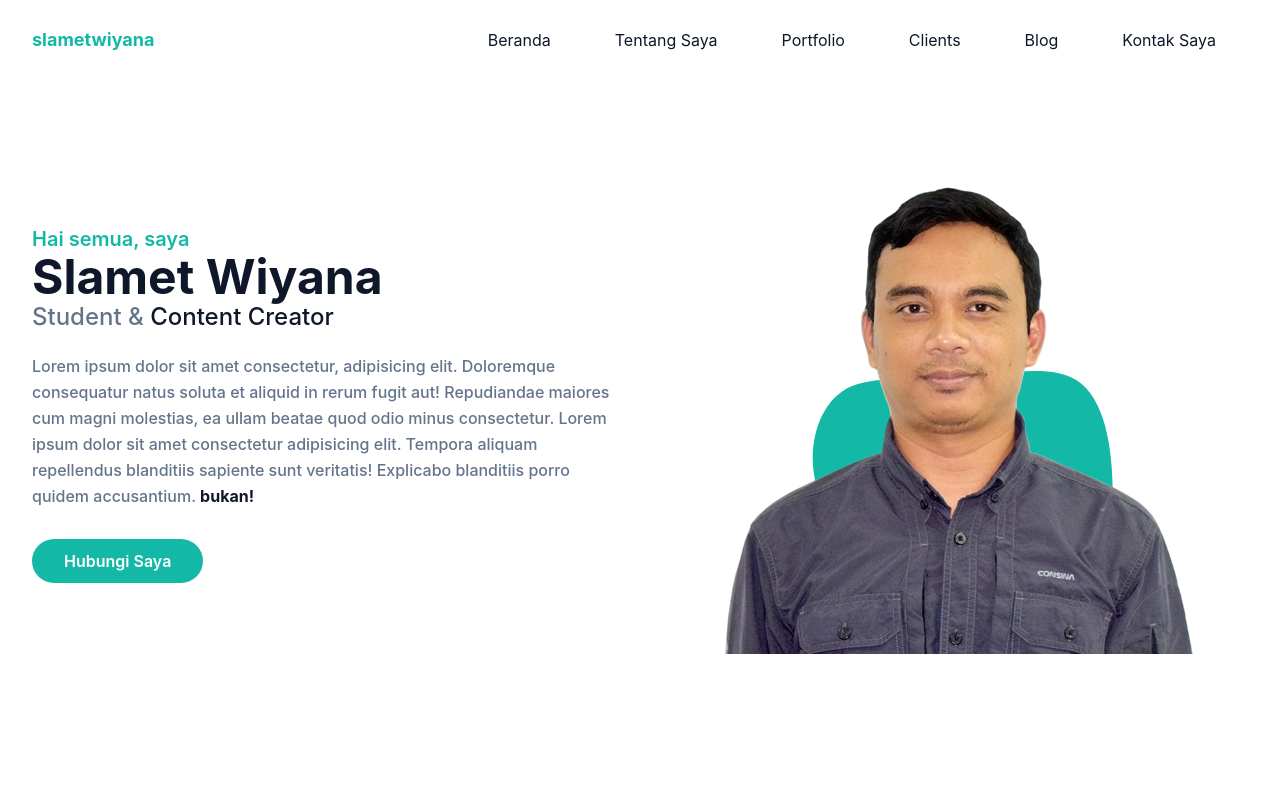
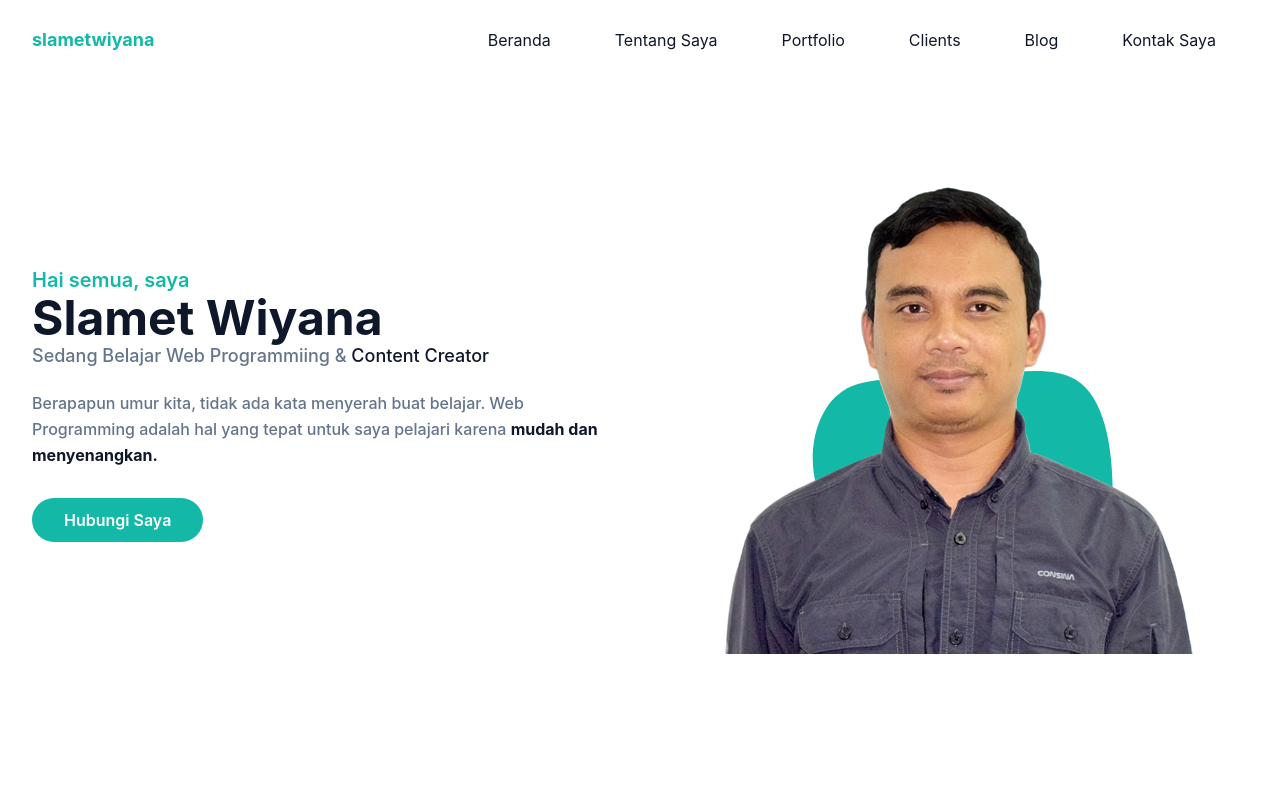
Before and after one commit to slmtwn/portfolio-tailwind-css, a website: page index.html in a window 1280 px wide. Shown: the top 800 px of the page. Drawn offline with Linux system fonts and the light colour scheme.

Commit message:
perubahan hero section

```diff
--- a/index.html
+++ b/index.html
@@ -71,11 +71,13 @@
                 <div class="w-full self-center px-4 lg:w-1/2">
                     <h1 class="text-base font-semibold text-primary md:text-xl ">Hai semua, saya<span
                             class="block font-bold text-dark text-4xl m-0 lg:text-5xl">Slamet Wiyana</span></h1>
-                    <h2 class="font-medium text-secondary text-lg mb-5 lg:text-2xl">Student & <span
-                            class="text-dark">Content
-                            Creator</span></h2>
-                    <p class="font-medium text-secondary mb-10 leading-relaxed">Lorem ipsum dolor sit amet consectetur, adipisicing elit. Doloremque consequatur natus soluta et aliquid in rerum fugit aut! Repudiandae maiores cum magni molestias, ea ullam beatae quod odio minus consectetur. Lorem ipsum dolor sit amet consectetur adipisicing elit. Tempora aliquam repellendus blanditiis sapiente sunt veritatis! Explicabo blanditiis porro quidem accusantium.
-                        <span class="text-dark font-bold">bukan!</span>
+                    <h2 class="font-medium text-secondary text-lg mb-5 lg:text-xl">Sedang Belajar Web Programmiing &
+                        <span class="text-dark">Content
+                            Creator</span>
+                    </h2>
+                    <p class="font-medium text-secondary mb-10 leading-relaxed">Berapapun umur kita, tidak ada kata
+                        menyerah buat belajar. Web Programming adalah hal yang tepat untuk saya pelajari karena
+                        <span class="text-dark font-bold">mudah dan menyenangkan.</span>
                     </p>
                     <a href="#contact"
                         class="text-base font-semibold text-white bg-primary py-3 px-8 rounded-full hover:shadow-lg hover:opacity-80 transition duration-300 ease-in-out">Hubungi
```
Also changed, not shown: 3 other files.
